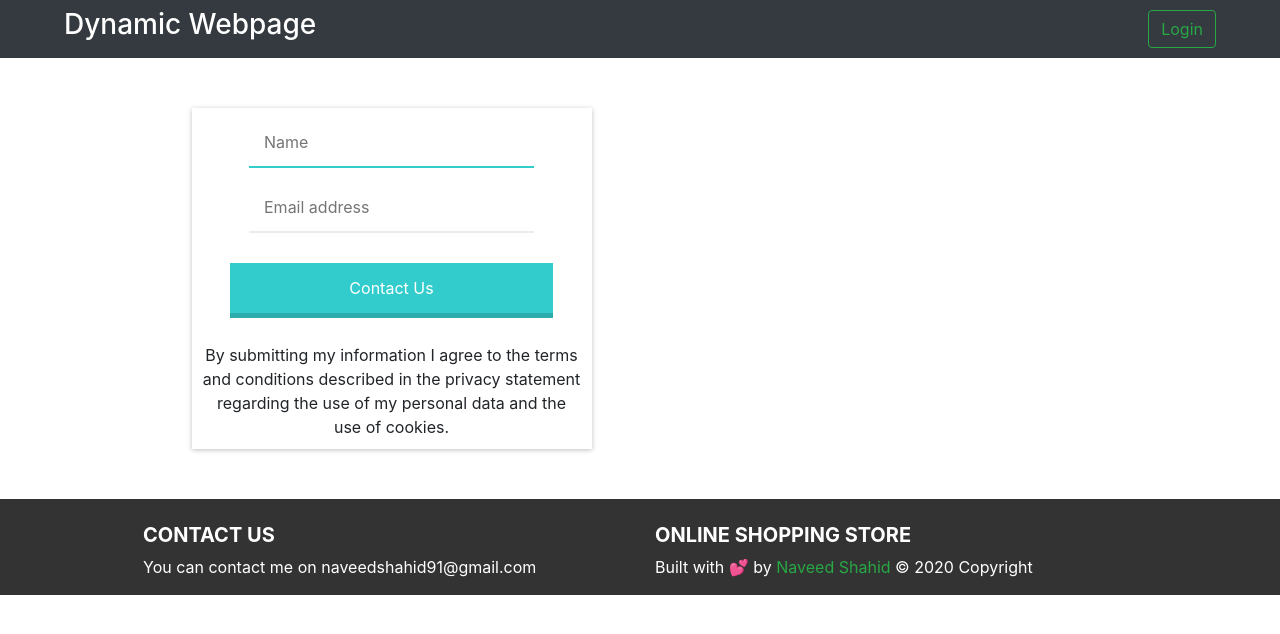
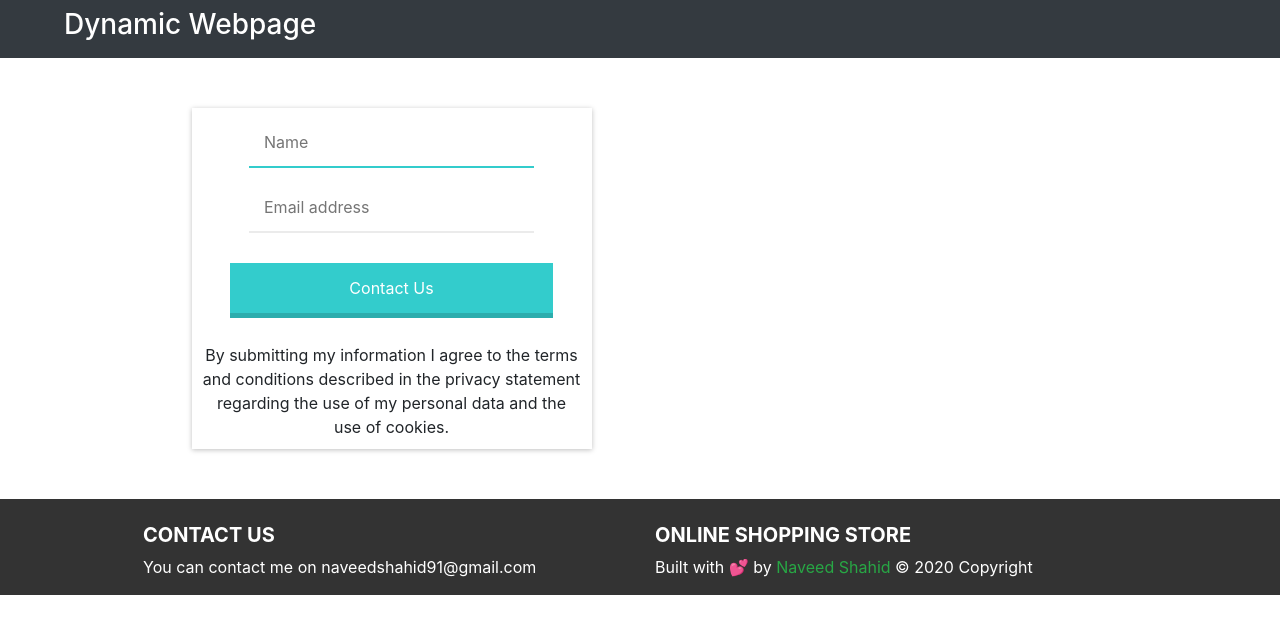
Before and after one commit to naveedshahid786/frontend-test, a React (Create React App) app: page / in a window 1280 px wide. Shown: the top 634 px of the page. Built offline with nearby package versions, Linux system fonts and the light colour scheme; no server answers.

Commit message:
Update Navbar.js

```diff
--- a/src/components/Navbar.js
+++ b/src/components/Navbar.js
@@ -4,7 +4,6 @@ const Navbar = (props) => {
   return (
     <nav className="navbar navbar-light bg-dark text-white">
       <h3 className="ml-5">Dynamic Webpage</h3>
-        <button className="btn btn-outline-success mr-5 my-2 my-sm-0" >Login</button>
     </nav>
   );
 };
```
